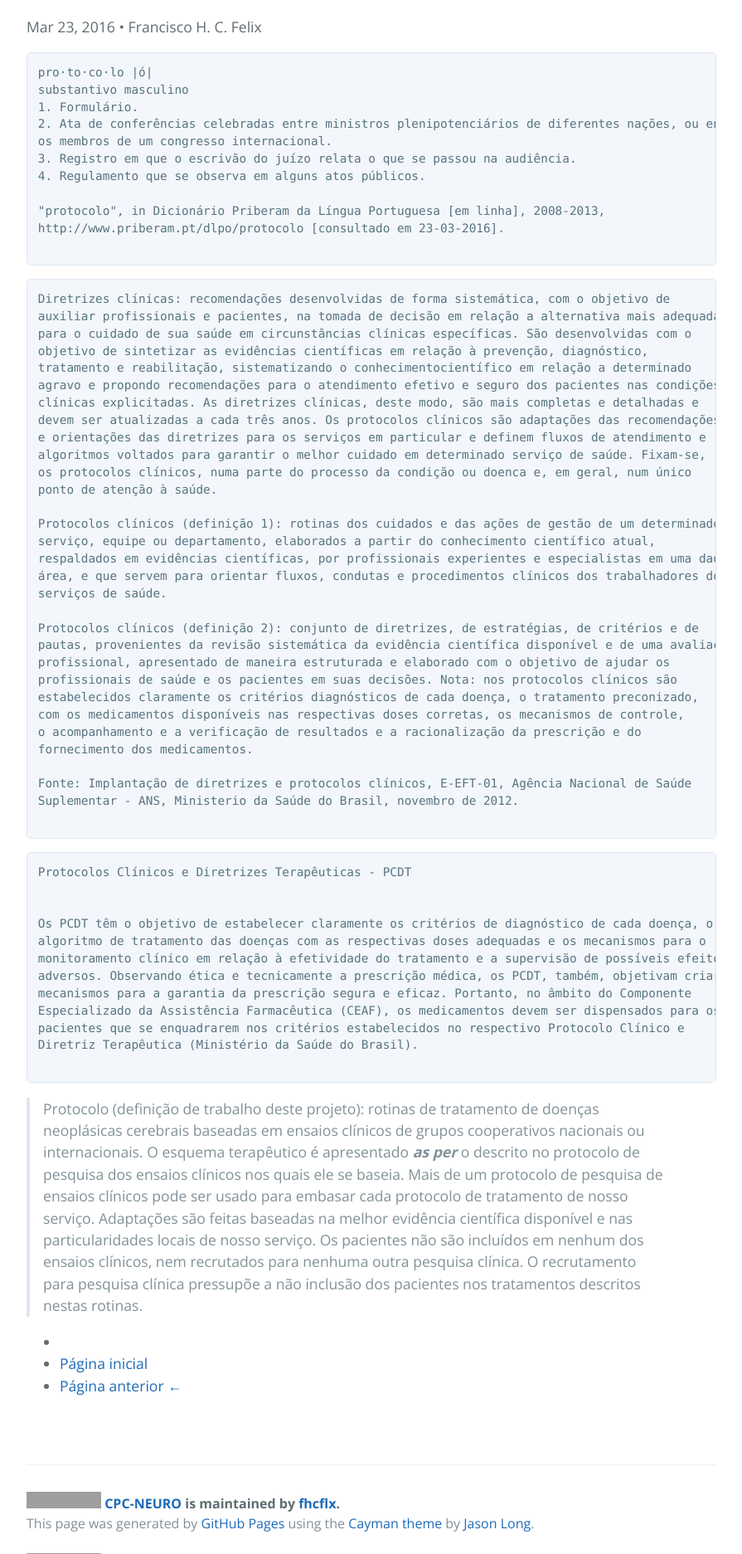
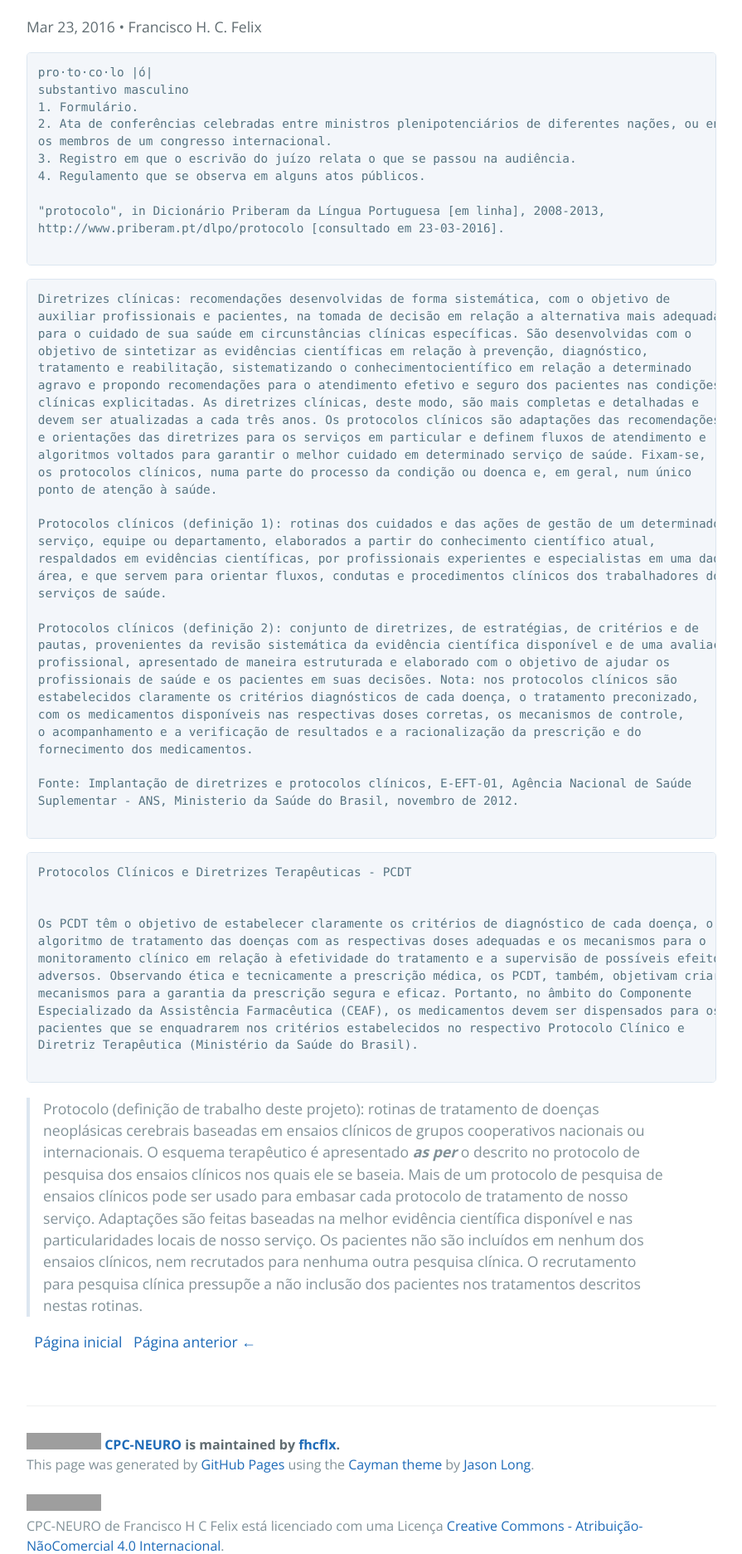
Before and after one commit to cmprsk/cpc-neuro, a Jekyll site: the page built from _posts/2016-03-23-Definições-sobre-protocolos-clínicos.md, in a window 1280 px wide. Shown: the part 466-2339 px from the top of the page at 83% size, without its empty margins (192-1087 px from the left). Built offline with Jekyll 4.4.1, drawn with Linux system fonts in a browser that asks for light colours; comment, search, counter and statistics services are not loaded; grey boxes are pictures that could not be loaded.

Commit message:
Update post.html

```diff
--- a/_layouts/post.html
+++ b/_layouts/post.html
@@ -14,18 +14,17 @@
 
 </article>
 
-<ul>
-    <li>{% if page.previous %}
+
+    {% if page.previous %}
        <span class="previous-link">
          <a rel="prev" href="{{ page.previous.url | prepend:site.github.url }}">&larr; Próxima página</a>
        </span>
-        {% endif %}</li>
-    <li><span class="main-page-link">
+    {% endif %} &nbsp
+       <span class="main-page-link">
          <a rel="inicial" href="{{ site.github.url }}">Página inicial</a>
-        </span></li>
-    <li>{% if page.next %}
+       </span> &nbsp
+    {% if page.next %}
        <span class="next-link">
          <a rel="next" href="{{ page.next.url | prepend:site.github.url }}">Página anterior &larr;</a>
        </span>
-        {% endif %}</li>
-</ul>
+    {% endif %}
```
Lines whose indentation alone changed are shown as unchanged.
